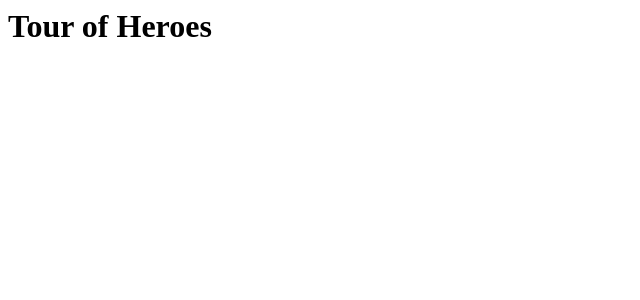
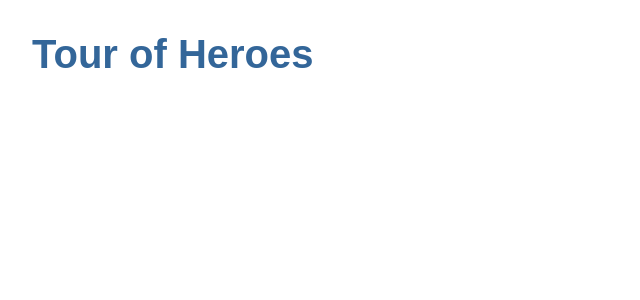
Before and after one commit to estebanquiencke/Practica_angular, an Angular app: page / in a window 1280 px wide. Shown: the top 300 px of the page, without its empty margins (0-640 px from the left). Built offline with nearby package versions, Linux system fonts and the light colour scheme.

Commit message:
1 file modified

```diff
--- a/src/styles.css
+++ b/src/styles.css
@@ -1 +1,22 @@
-/* Add application styles & imports to this file! */
+/* Application-wide Styles */
+h1 {
+  color: #369;
+  font-family: Arial, Helvetica, sans-serif;
+  font-size: 250%;
+}
+h2, h3 {
+  color: #444;
+  font-family: Arial, Helvetica, sans-serif;
+  font-weight: lighter;
+}
+body {
+  margin: 2em;
+}
+body, input[type="text"], button {
+  color: #333;
+  font-family: Cambria, Georgia;
+}
+/* everywhere else */
+* {
+  font-family: Arial, Helvetica, sans-serif;
+}
```
